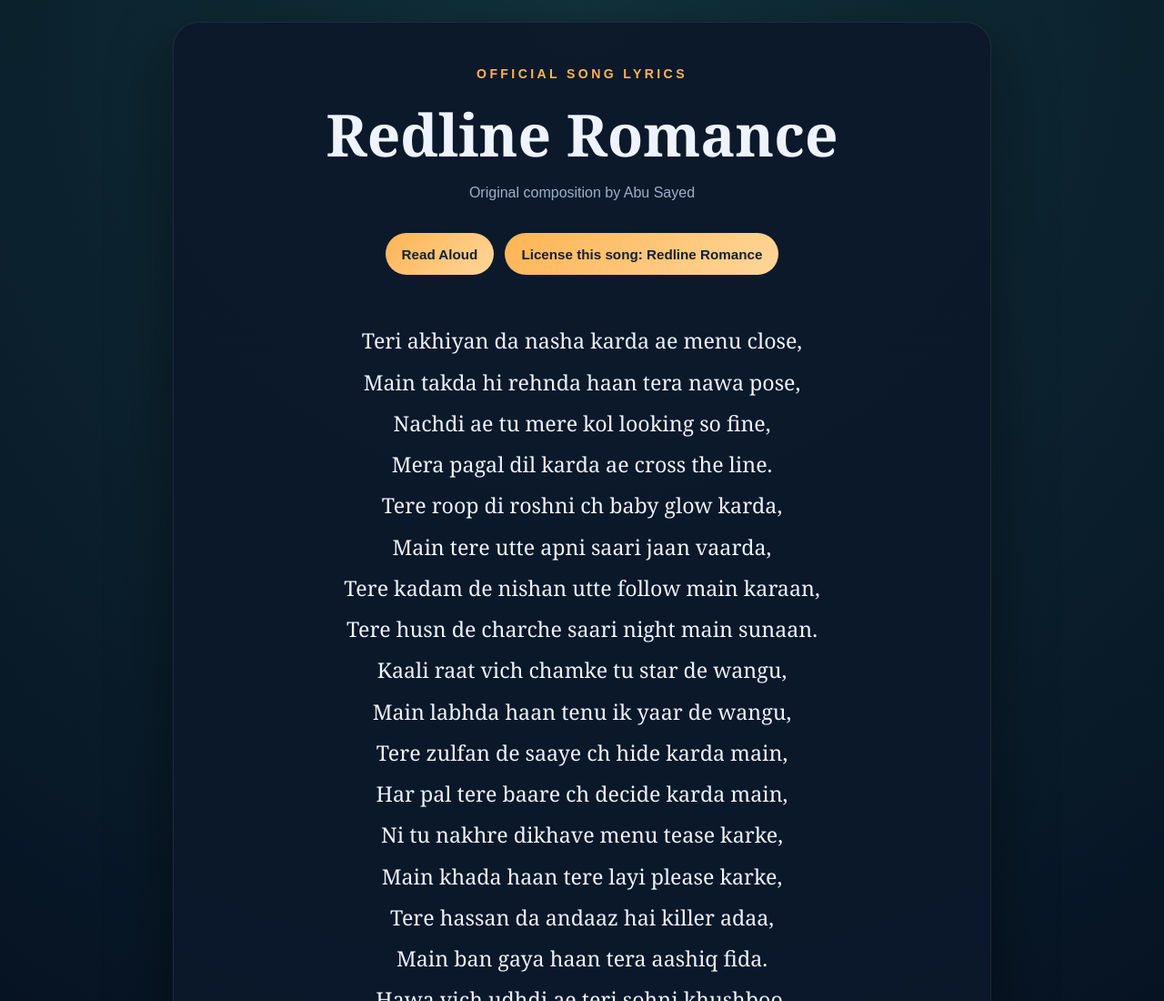
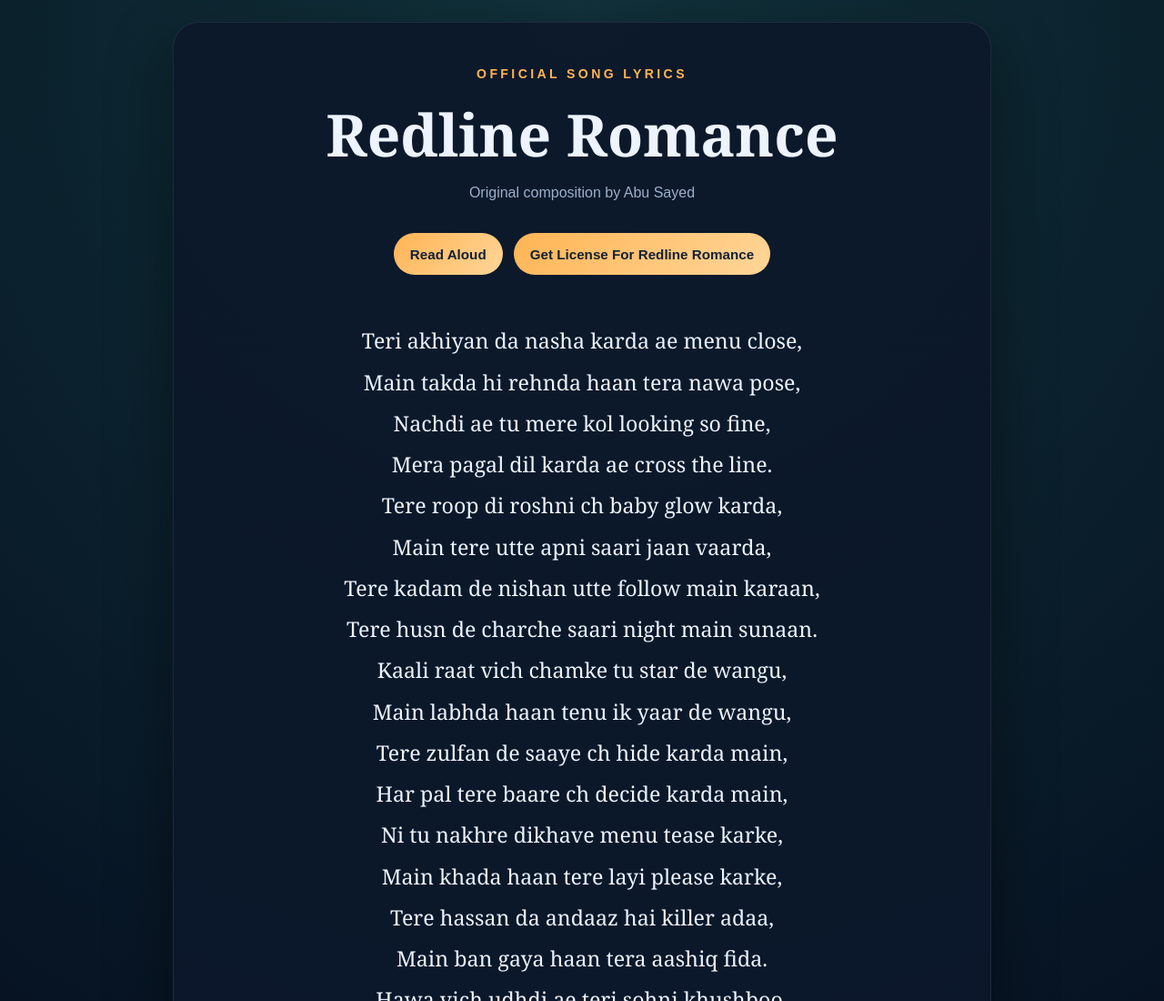
Before and after one commit to ImAbuSayed/redline-romance, a plain HTML site: page index.html in a window 1280 px wide. Shown: the top 1100 px of the page at 91% size. Drawn offline with Linux system fonts and the light colour scheme.

Commit message:
feat: update song assets v1 with signed GPG commit [verified]

```diff
--- a/index.html
+++ b/index.html
@@ -537,7 +537,7 @@
 
         <div class="controls">
             <button class="btn-speak" id="speakBtn" title="Read the lyrics aloud"><span id="speakText">Read Aloud</span></button>
-            <a href="https://music.abusayed.com.bd/Licensing/?https://imabusayed.github.io/redline-romance/" class="btn-license" title="Get licensing for this song" target="_blank">License this song: Redline Romance</a>
+            <a href="https://music.abusayed.com.bd/Licensing/?https://imabusayed.github.io/redline-romance/" class="btn-license" title="Get licensing for this song" target="_blank">Get License For Redline Romance</a>
 
         </div>
         <br>
```
Also changed, not shown: llms.txt, manifest.json, 1 other file.
